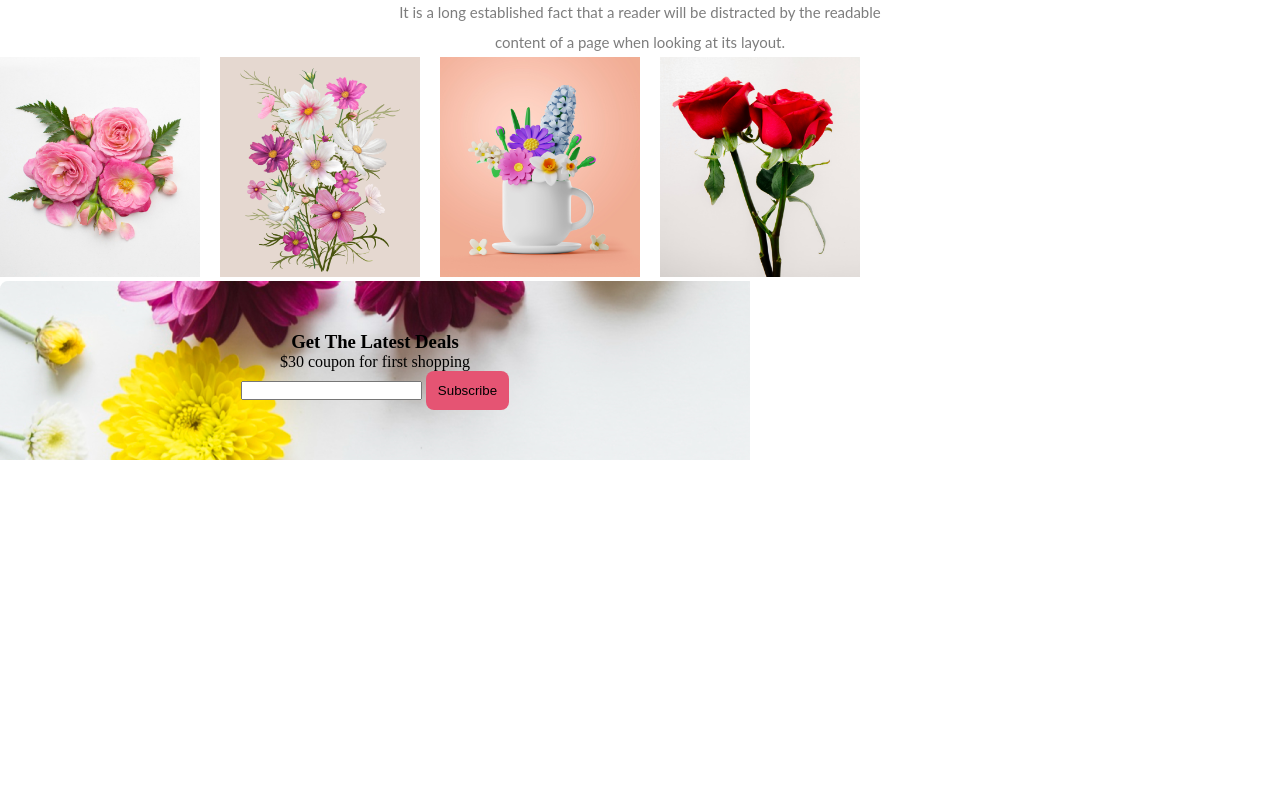
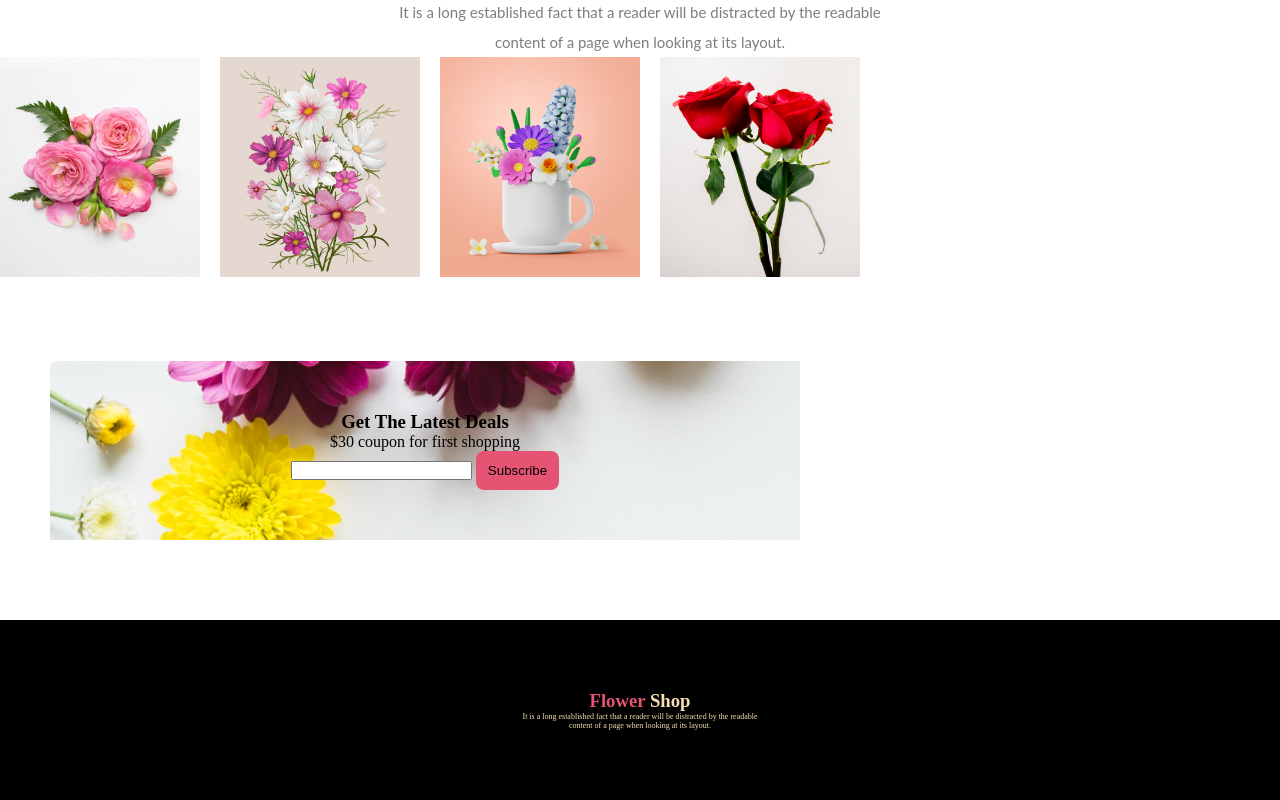
Before and after one commit to Sanobar-rahaman/assignment-1, a plain HTML site: page index.html in a window 1280 px wide. Shown: the part 1699-2499 px from the top of the page. Before the commit the page ends 2159 px from the top, so only its background shows below. Drawn offline with Linux system fonts and the light colour scheme.

Commit message:
all done without my own section

```diff
--- a/assignment.css
+++ b/assignment.css
@@ -132,7 +132,19 @@
     text-align: center;
     background-image: url("Rectangle\ 9.png");
     width: 650px;
-    /* margin-left: 120px; */
+    margin-left: 50px;
     padding: 50px;
+    margin-top: 80px;
     /* margin-right: 80px; */
 }
+/* footer style */
+.footer-section{
+    color: wheat;
+    text-align: center;
+    background-color: black;
+    padding: 70px;
+    margin-top: 80px;
+}
+.footer-description{
+    font-size: 8px;
+}
--- a/index.html
+++ b/index.html
@@ -90,7 +90,10 @@
         </section>
     </main>
     <footer>
-
+        <div class="footer-section">
+            <h3><span class="off">Flower</span> Shop</h3>
+            <p class="footer-description">It is a long established fact that a reader will be distracted by the readable<br>content of a page when looking at its layout.</p>
+        </div>
     </footer>
 </body>
 </html>
```
